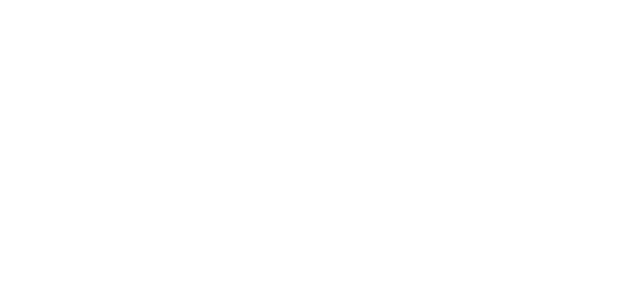
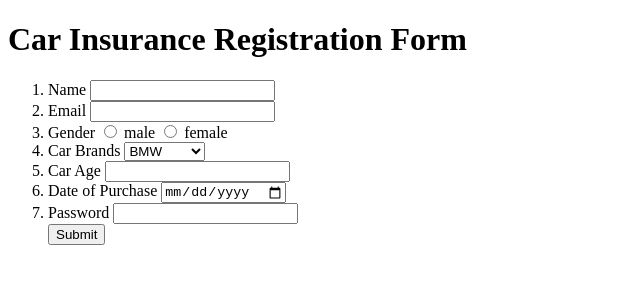
Before and after one commit to acciojob/car-insurance-form-AAbhishekLokhande, a website: page main.html in a window 1280 px wide. Shown: the whole page, without its empty margins (0-640 px from the left). Drawn offline with Linux system fonts and the light colour scheme.

Commit message:
created a submission

```diff
--- a/main.html
+++ b/main.html
@@ -8,7 +8,69 @@
 
 <body>
 	<!-- the entire body must be written by student -->
-    <script type="text/javascript" src="./script.js">
+      <form action="" method="post">
+    <h1>Car Insurance Registration Form</h1>
+    <ol>
+        <li>
+            <label for="name">Name</label>
+        <input type="text" id="name" required>
+
+        </li>
+
+
+
+        <li>
+            <label for="email">Email</label>
+        <input type="email" id="email" required>
+
+        </li>
+
+
+
+        <li>
+            <label for=""> Gender</label>
+        <input type="radio" name="gender" id="gender-male"required>
+        <label for="gender-male">male</label>
+        <input type="radio" name="gender" id="gender-female"required>
+        <label for="gender-female">female</label>
+        </li>
+
+
+
+        <li>
+            <label for="cars">Car Brands</label>
+            <select name="" id="cars">
+                <option value="">BMW</option>
+                <option value="">Audi</option>
+                <option value="">Mercedez</option>
+            </select>
+        </li>
+
+
+
+        <li>
+            <label for="carage"> Car Age</label>
+            <input type="number" id="carage" required>
+        </li>
+
+
+
+        <li>
+            <label for="dop">Date of Purchase</label>
+            <input type="date" id="dop" required>
+        </li>
+
+
+
+
+        <li>
+            <label for="password">Password</label>
+            <input type="password" id="password" required>
+        </li>
+        <input type="submit" value="Submit" id="submit">
+    </ol>
+</form>
+	<script type="text/javascript" src="./script.js">
 </script>
 
 </body>
```
